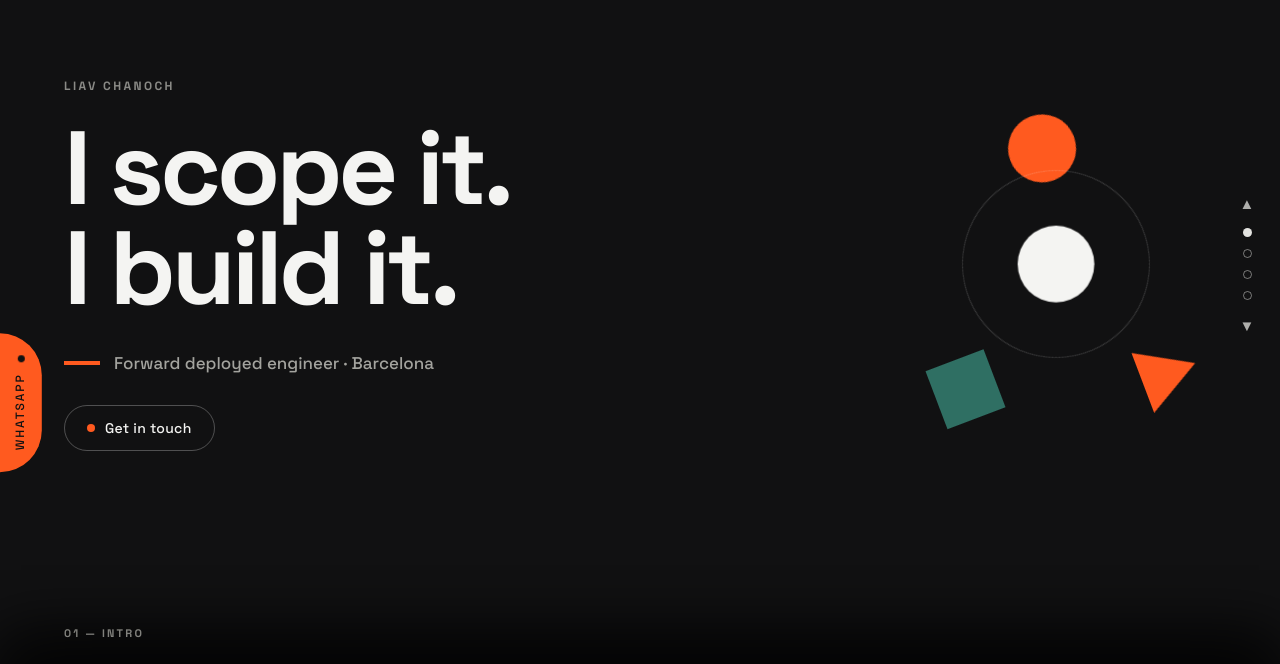
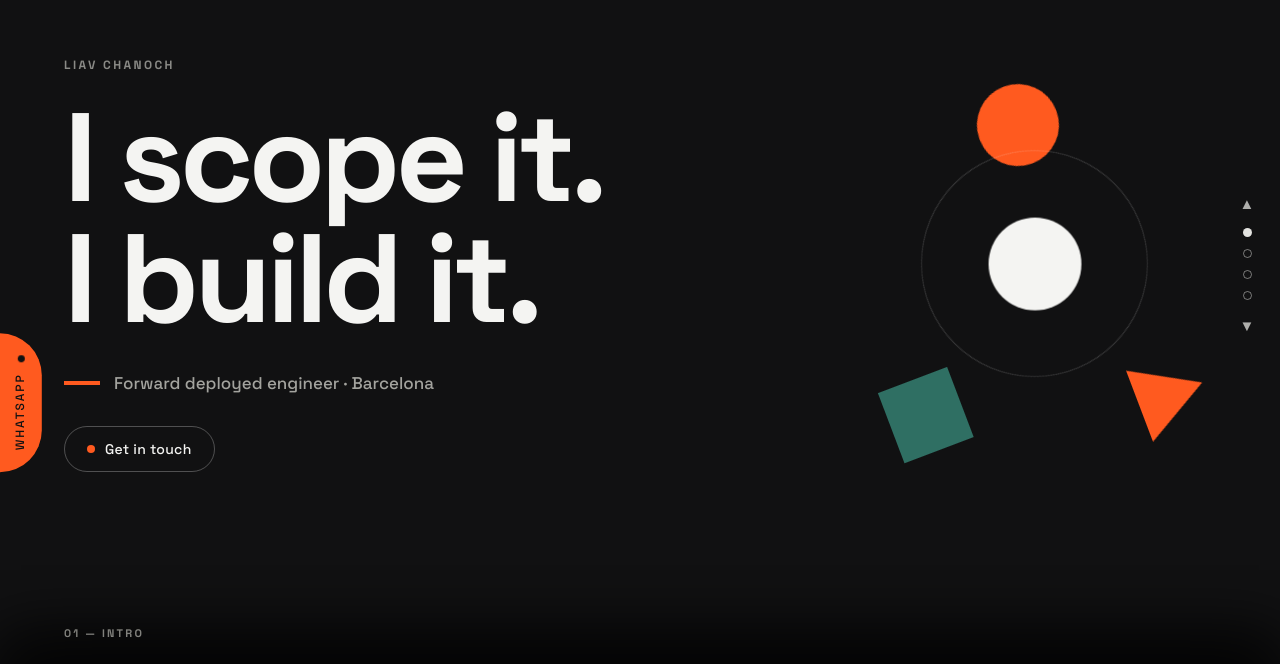
Before and after one commit to Liav-Chanoch/portfolio, a website: page v2/index.html in a window 1280 px wide. Shown: the part 136-800 px from the top of the page. Drawn offline with Linux system fonts and the light colour scheme.

Commit message:
Scale headline + orbit proportionally to viewport width
The "author at fixed px, never scale up" rule made the intro read
small-by-comparison on wide monitors even though the pixel values
were technically exact to the 1060px-wide mockup. Added a JS-driven
--osf scale factor (viewport-width / 1060, clamped 0.85-1.75) applied
to the headline font-size and every orbit dimension (size, margin,
border-triangle widths — percentages alone can't size a CSS
border-triangle, hence JS instead of pure clamp()).

Also fixes a real bug this surfaced: .p1-content's max-width stayed
fixed at 1180px while the orbit column grew with it, squeezing the
headline's text column down to 607px at high scale and wrapping it
to 4 lines instead of 2. Scaled the container's max-width by the
same --osf factor so both columns grow in lockstep.

```diff
--- a/v2/index.html
+++ b/v2/index.html
@@ -46,6 +46,7 @@
   --body-fg:    #4a4a46;
   --hair3:      rgba(17,17,18,.35);
   --hair4:      rgba(17,17,18,.45);
+  --osf:        1;
 }
 *, *::before, *::after { box-sizing: border-box; margin: 0; padding: 0; }
 html, body { height: 100%; overscroll-behavior: none; }
@@ -104,13 +105,14 @@ a { color: inherit; }
 /* ── PANEL 01 — INTRO ──────────────────────────── */
 .p1-content {
   display: grid;
-  grid-template-columns: 1fr 320px;
+  grid-template-columns: 1fr auto;
   gap: 48px;
   align-items: center;
+  max-width: calc(1180px * var(--osf, 1));
 }
 .p1-content .eyebrow { animation-duration: .7s; animation-delay: 0s; }
 .headline {
-  font-size: 104px;
+  font-size: calc(104px * var(--osf, 1));
   font-weight: 700;
   line-height: .96;
   letter-spacing: -.04em;
@@ -149,11 +151,12 @@ a { color: inherit; }
   animation: breathe 2.4s ease-in-out infinite;
 }
 
-/* Orbit signature mark — fixed 300×300, not scaled */
+/* Orbit signature mark — 300×300 base, scaled by --osf (JS-driven, matches the
+   mockup's actual 300:1060 ratio to the viewport instead of staying pixel-fixed). */
 .orbit-wrap {
   position: relative;
-  width: 300px;
-  height: 300px;
+  width: calc(300px * var(--osf, 1));
+  height: calc(300px * var(--osf, 1));
   justify-self: center;
   pointer-events: none;
   animation-delay: .26s;
@@ -162,22 +165,26 @@ a { color: inherit; }
 /* Positions measured directly from the 01-intro.png design export (pixel-analysed via
    connected-component detection, not eyeballed) — the three shapes sit at irregular
    angles/radii around the 94px ring, not evenly spaced at 120°. Ring radius measured
-   at exactly 94px, confirming the ring's own size is already correct. */
-.o-circle { position: absolute; top: 40.733%; left: 12.4%; margin: -34px 0 0 -34px; width: 68px; height: 68px; border-radius: 50%; background: var(--signal); }
-.o-square { position: absolute; top: 93%; left: 78.167%; margin: -31px 0 0 -31px; width: 62px; height: 62px; background: var(--moss); }
+   at exactly 94px, confirming the ring's own size is already correct. Top/left are
+   percentages (scale-invariant); size/margin use --osf since border-triangles can't
+   be sized with percentages. */
+.o-circle { position: absolute; top: 40.733%; left: 12.4%; margin: calc(-34px * var(--osf, 1)) 0 0 calc(-34px * var(--osf, 1)); width: calc(68px * var(--osf, 1)); height: calc(68px * var(--osf, 1)); border-radius: 50%; background: var(--signal); }
+.o-square { position: absolute; top: 93%; left: 78.167%; margin: calc(-31px * var(--osf, 1)) 0 0 calc(-31px * var(--osf, 1)); width: calc(62px * var(--osf, 1)); height: calc(62px * var(--osf, 1)); background: var(--moss); }
 .o-tri {
-  position: absolute; top: 27.833%; left: 97.167%; margin: -28px 0 0 -32px; width: 0; height: 0;
-  border-left: 32px solid transparent; border-right: 32px solid transparent;
-  border-bottom: 56px solid var(--signal);
+  position: absolute; top: 27.833%; left: 97.167%;
+  margin: calc(-28px * var(--osf, 1)) 0 0 calc(-32px * var(--osf, 1)); width: 0; height: 0;
+  border-left: calc(32px * var(--osf, 1)) solid transparent;
+  border-right: calc(32px * var(--osf, 1)) solid transparent;
+  border-bottom: calc(56px * var(--osf, 1)) solid var(--signal);
 }
 .orbit-hair {
-  position: absolute; inset: 56px;
+  position: absolute; inset: 18.667%;
   border: 1px solid rgba(244,244,242,.18);
   border-radius: 50%;
   animation: spinrev 40s linear infinite;
 }
 .orbit-core {
-  position: absolute; inset: 112px;
+  position: absolute; inset: 37.333%;
   background: var(--fg);
   border-radius: 50%;
   animation: breathe 4.5s ease-in-out infinite;
@@ -914,6 +921,17 @@ document.querySelectorAll('.js-goto-contact').forEach(btn => btn.addEventListene
 
 render();
 
+/* Orbit/headline scale factor — mockup was authored at 1060px wide with a 300px
+   orbit and 104px headline (ratio ~0.283 / ~0.098). Scaling proportionally to
+   viewport width (clamped) makes it read at the same relative size on any screen,
+   rather than staying pixel-fixed and shrinking-by-comparison on wide monitors. */
+function updateOrbitScale() {
+  const s = Math.min(1.75, Math.max(0.85, window.innerWidth / 1060));
+  document.documentElement.style.setProperty('--osf', s.toFixed(3));
+}
+updateOrbitScale();
+window.addEventListener('resize', updateOrbitScale);
+
 /* ── PROJECT INDEX ──────────────────────────────── */
 const indexEl = document.getElementById('projectIndex');
 PROJECTS.forEach((p, i) => {
```
